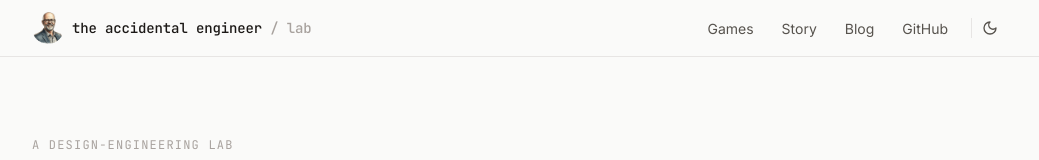
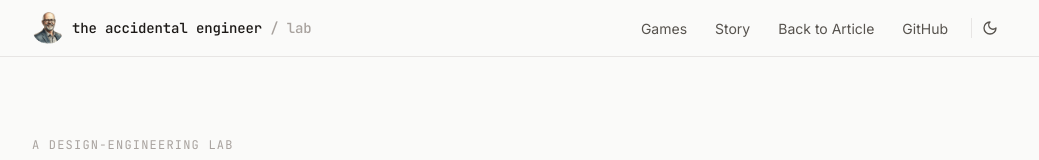
Before and after one commit to Josh-Schoen/ai-animations, a website: page index.html in a window 1280 px wide. Shown: the top 160 px of the page, without its empty margins (120-1159 px from the left). Drawn offline with Linux system fonts and the light colour scheme.

Commit message:
Add back link to article on accidentalengineer.com

```diff
--- a/index.html
+++ b/index.html
@@ -63,7 +63,7 @@
   <nav class="site-nav" aria-label="Site">
     <a href="animations/">Games</a>
     <a href="article/">Story</a>
-    <a href="https://accidentalengineer.com/">Blog</a>
+    <a href="https://accidentalengineer.com/lab/beam-me-up">Back to Article</a>
     <a class="opt" href="https://github.com/Josh-Schoen/ai-animations" rel="noopener">GitHub</a>
     <button class="theme-toggle" type="button" aria-label="Toggle theme"><svg class="moon" viewBox="0 0 24 24" fill="none" stroke="currentColor" stroke-width="2" stroke-linecap="round" stroke-linejoin="round" aria-hidden="true"><path d="M12 3a6 6 0 0 0 9 9 9 9 0 1 1-9-9Z"/></svg><svg class="sun" viewBox="0 0 24 24" fill="none" stroke="currentColor" stroke-width="2" stroke-linecap="round" stroke-linejoin="round" aria-hidden="true"><circle cx="12" cy="12" r="4"/><path d="M12 2v2M12 20v2M4.93 4.93l1.41 1.41M17.66 17.66l1.41 1.41M2 12h2M20 12h2M6.34 17.66l-1.41 1.41M19.07 4.93l-1.41 1.41"/></svg></button>
   </nav>
```
